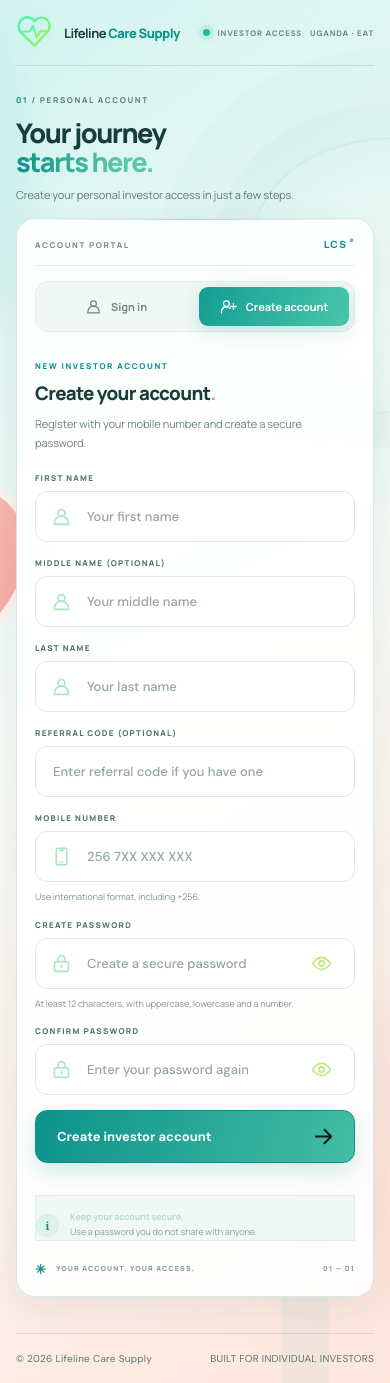
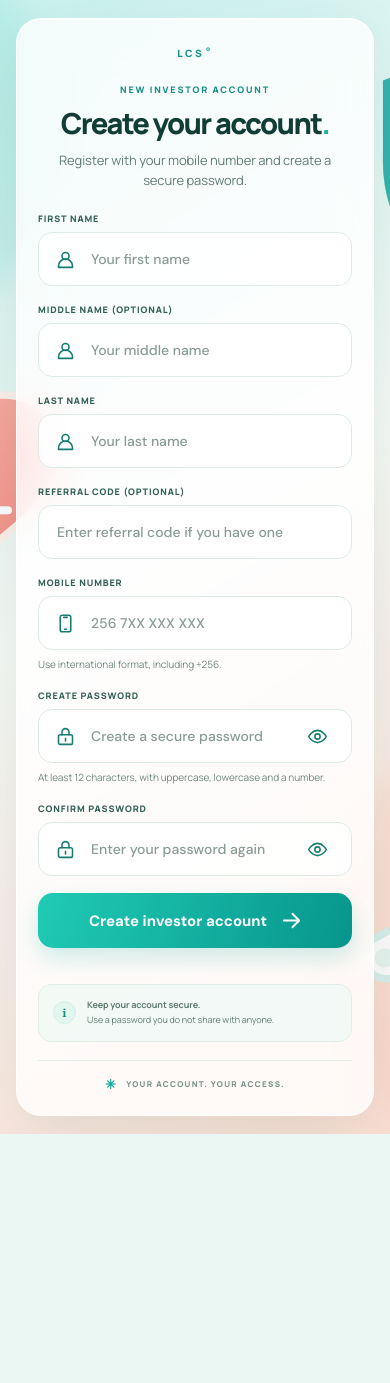
Before and after one commit to ngorforex/lifeline-care-supply, a plain HTML site: page public/register/index.html in a window 390 px wide. After the commit the page ends 1134 px from the top, so only its background shows below. Drawn offline with Linux system fonts and the light colour scheme.

Commit message:
Apply Lifeline medical artwork to investor authentication

```diff
--- a/public/auth.css
+++ b/public/auth.css
@@ -100,3 +100,87 @@ button,a,[role=button]{-webkit-tap-highlight-color:transparent}
 .access-page,.admin-access{font-family:var(--lcs-font-body)!important}.access-content,.access-card,.access-intro h1,.access-card h2,.access-brand{font-family:var(--lcs-font-display)!important}
 .access-intro h1{font-size:clamp(27px,5vw,39px)!important;letter-spacing:-.055em!important;line-height:1.08!important}.access-card{border-radius:19px!important;padding:clamp(18px,3vw,27px)!important;box-shadow:0 12px 36px rgba(24,70,60,.08)!important}
 .access-field input,.access-field select{min-height:46px!important;border-radius:11px!important;font-size:13px!important}.access-submit{min-height:46px!important;border-radius:12px!important;font-size:13px!important;font-weight:750!important}.access-footer{font-size:10px!important;letter-spacing:.025em}
+
+
+/* New Lifeline medical artwork authentication experience */
+body.auth-page{background:#eaf7f3!important;color:#173e3b}
+.access-page{
+ min-height:100svh!important;padding:clamp(14px,3vw,34px)!important;
+ display:flex!important;align-items:center!important;justify-content:center!important;
+ background-image:linear-gradient(180deg,rgba(234,249,245,.12),rgba(255,239,233,.16)),url("/auth-bg.svg")!important;
+ background-position:center!important;background-size:cover!important;background-repeat:no-repeat!important;background-attachment:fixed!important;
+}
+.access-page:before,.access-page:after,.background-stamp{display:none!important}
+.access-header,.access-footer,.access-intro{display:none!important}
+.access-content{
+ display:block!important;width:min(100%,510px)!important;margin:auto!important;padding:0!important;
+}
+.access-card{
+ width:100%;padding:clamp(22px,5vw,42px)!important;border-radius:30px!important;
+ background:rgba(255,255,255,.78)!important;border:1px solid rgba(255,255,255,.86)!important;
+ box-shadow:0 22px 70px rgba(23,91,80,.13),inset 0 1px 0 rgba(255,255,255,.96)!important;
+ backdrop-filter:blur(22px)!important;-webkit-backdrop-filter:blur(22px)!important;
+}
+.access-card:before{display:none}
+.card-topline{justify-content:center!important;padding:0!important;margin:0 0 18px!important;border:0!important}
+.card-topline>span:first-child{display:none}
+.card-topline-mark{font:800 10px Manrope,sans-serif!important;letter-spacing:.22em!important;color:#138f86!important}
+.access-tabs{display:none!important}
+.access-brand{justify-content:center!important;color:#173e3b!important}
+.heart-brand-icon{width:58px!important;height:58px!important;flex-basis:58px!important}
+.access-brand-text{font-size:clamp(19px,4vw,25px)!important;color:#123b35!important}
+.access-brand-text b{color:#138f86!important}
+.form-heading{text-align:center!important;margin:0 0 25px!important}
+.form-kicker{font-size:9px!important;letter-spacing:.2em!important;color:#168e83!important}
+.form-heading h2{font-size:clamp(27px,6vw,36px)!important;letter-spacing:-.055em!important;color:#123d36!important;margin:9px 0!important}
+.form-heading h2 span{color:#1ab49f!important}
+.form-heading p{font-size:13px!important;color:#637b74!important;line-height:1.55!important}
+.access-form{gap:17px!important}
+.access-field{gap:7px!important}
+.access-field label{font-size:9px!important;color:#315f55!important;letter-spacing:.1em!important}
+.access-input{height:56px!important;border-radius:14px!important;background:rgba(255,255,255,.84)!important;border:1px solid #dcebe6!important;padding:0 16px!important}
+.access-input:focus-within{background:#fff!important;border-color:#28b5a2!important;box-shadow:0 0 0 3px rgba(30,177,158,.11)!important}
+.access-input input{font-size:14px!important;color:#173e3b!important}
+.access-input input::placeholder{color:#899b95!important}
+.field-icon,.reveal-password .field-icon{stroke:#167d70!important}
+.access-field small{font-size:10px!important;color:#71877f!important}
+.access-submit{height:57px!important;min-height:57px!important;justify-content:center!important;gap:13px!important;border:0!important;border-radius:15px!important;background:linear-gradient(110deg,#20cbb5,#07958c)!important;color:#fff!important;font-size:15px!important;box-shadow:0 10px 25px rgba(8,158,145,.2)!important}
+.access-submit .arrow-icon{stroke:#fff!important}
+.access-submit:hover{filter:brightness(1.04)!important;transform:translateY(-1px)}
+.message{font-size:11px!important;color:#b64040!important}
+.message.success{color:#16805f!important}
+.access-assist{margin-top:19px!important;padding:13px 14px!important;border:1px solid #e1eee8!important;border-radius:13px!important;background:rgba(240,249,245,.8)!important}
+.assist-icon{background:#e2f5ee!important;color:#118f83!important;border-color:#d4eee4!important}
+.access-assist p,.access-assist p b{color:#627b72!important}
+.access-card-bottom{justify-content:center!important;margin-top:18px!important;padding-top:14px!important;border-top:1px solid #e5efea!important;color:#78918a!important;font-size:8px!important}
+.access-card-bottom .bottom-mark{color:#13a99a!important}
+.access-card-bottom span:last-child{display:none}
+@media(max-width:650px){
+ .access-page{min-height:100svh!important;padding:18px 16px!important;background-attachment:scroll!important}
+ .access-content{width:min(100%,440px)!important}
+ .access-card{padding:27px 21px 22px!important;border-radius:25px!important}
+ .heart-brand-icon{width:53px!important;height:53px!important;flex-basis:53px!important}
+ .access-brand-text{font-size:20px!important}
+ .form-heading{margin-bottom:22px!important}
+ .form-heading h2{font-size:29px!important}
+ .access-input{height:54px!important}
+ .access-submit{height:55px!important;min-height:55px!important}
+}
+@media(max-width:360px){
+ .access-page{padding:12px!important}
+ .access-card{padding:22px 16px 19px!important}
+ .access-brand{gap:8px!important}
+ .access-brand-text{font-size:18px!important}
+}
+
+/* Profile sign-out action matches the new glass authentication identity */
+body[data-portal="investor"] .profile-logout-group .profile-menu{padding:10px!important;border-radius:17px!important}
+body[data-portal="investor"] .profile-logout{
+ display:flex!important;align-items:center!important;justify-content:center!important;gap:10px!important;
+ width:100%!important;min-height:48px!important;padding:10px 16px!important;
+ border:1px solid #f0c9c5!important;border-radius:12px!important;
+ background:linear-gradient(110deg,#fff8f7,#fff)!important;color:#b84642!important;
+ font:800 13px "DM Sans",sans-serif!important;box-shadow:0 4px 13px rgba(165,74,66,.05)!important;
+}
+body[data-portal="investor"] .profile-logout .ui-icon{width:19px!important;height:19px!important;flex:0 0 19px}
+body[data-portal="investor"] .profile-logout-group [data-logout-feedback]:empty{display:none}
```
